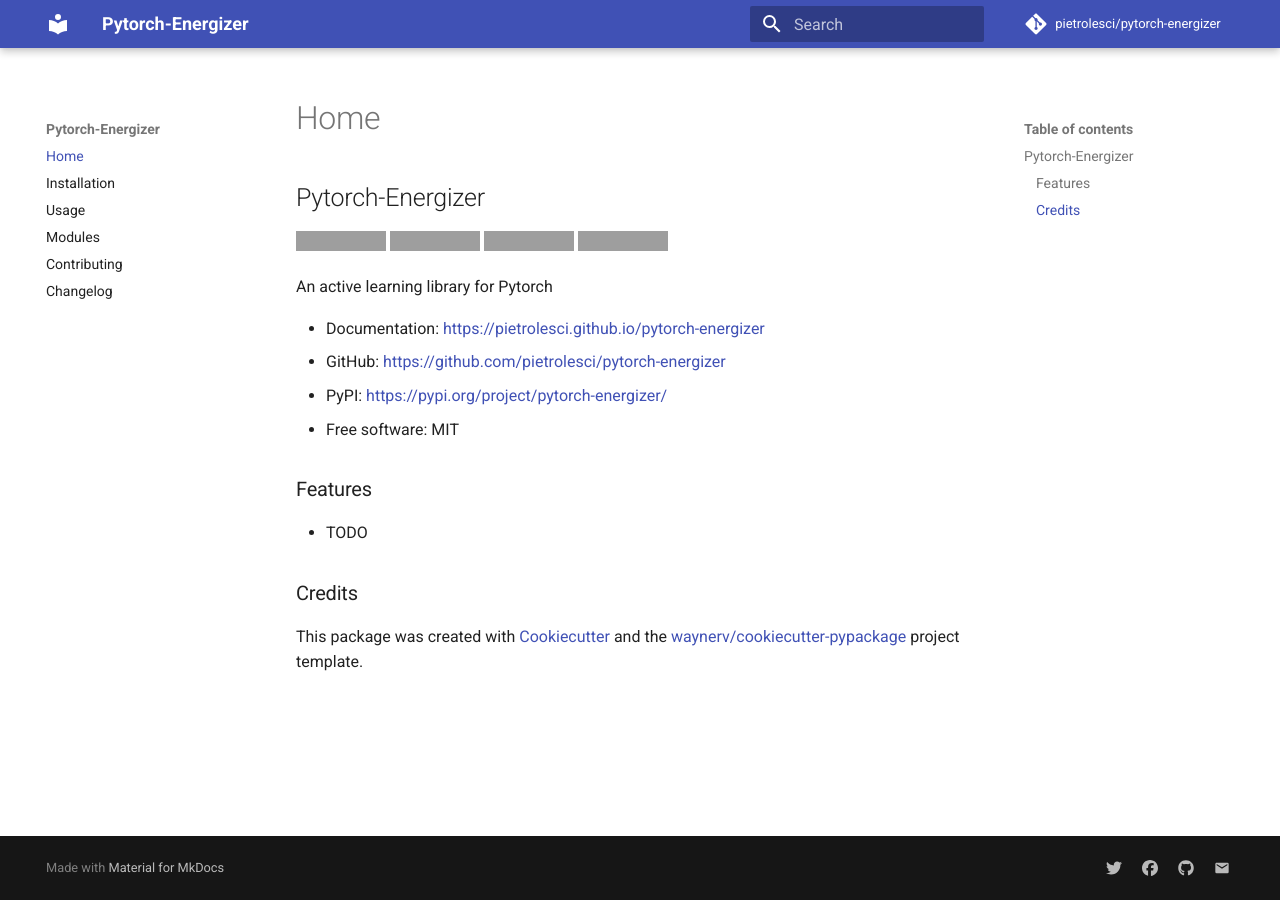
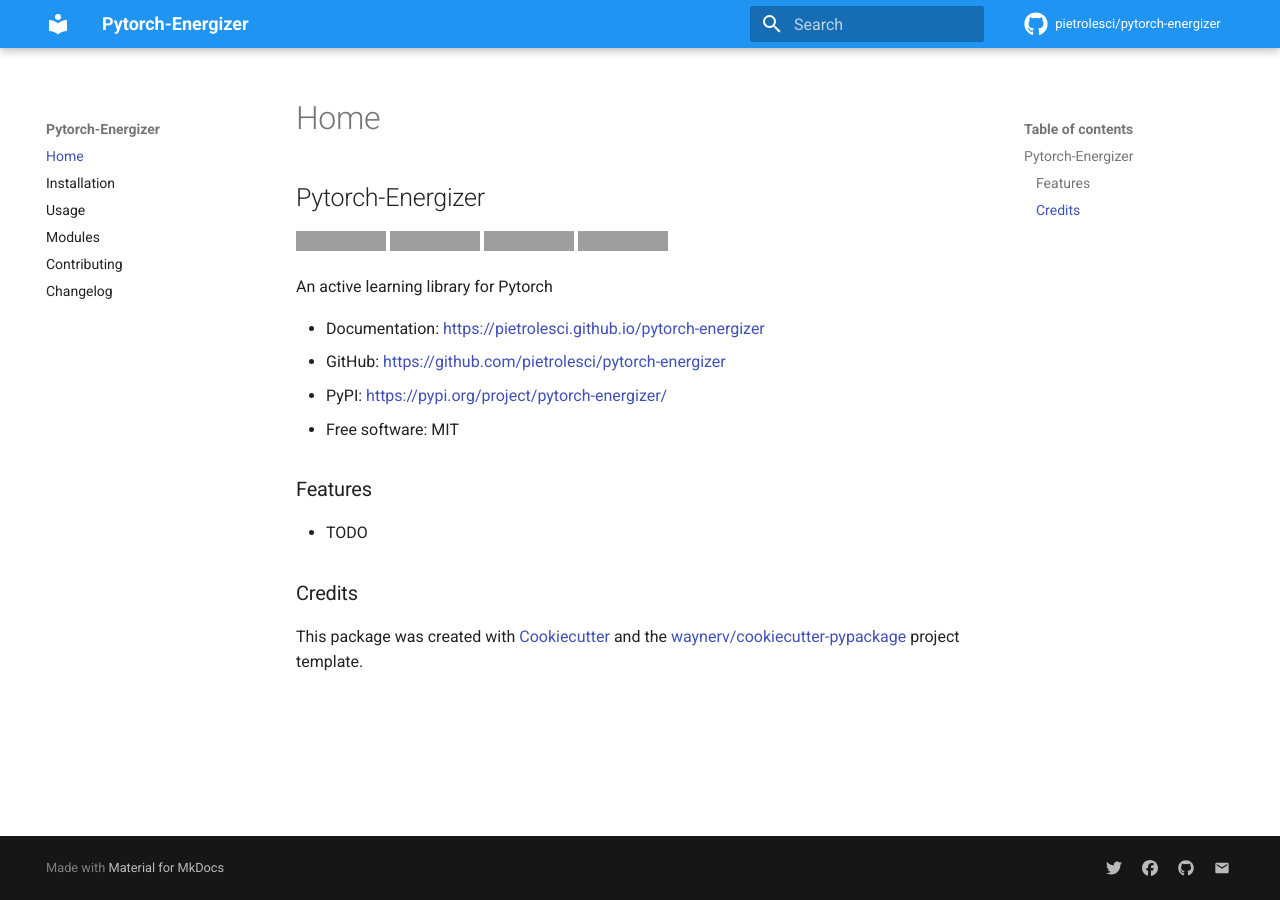
Before and after one commit to pietrolesci/energizer, an MkDocs documentation site: the page built from docs/index.md, in a window 1280 px wide. Built offline with MkDocs 1.6.1 and Material for MkDocs 9.7.7, drawn with Linux system fonts in a browser that asks for light colours; comment, search, counter and statistics services are not loaded; the version menu is left out; grey boxes are pictures that could not be loaded.

Commit message:
enhance docs

```diff
--- a/mkdocs.yml
+++ b/mkdocs.yml
@@ -13,15 +13,19 @@
 theme:
   name: material
   language: en
+  font:
+    text: Roboto
   #logo: assets/logo.png
   palette:
     scheme: preference
-    primary: indigo
-    accent: indigo
+    primary: blue
+    accent: yellow
   features:
     - navigation.indexes
     - navigation.instant
     - navigation.tabs.sticky
+  icon:
+    repo: fontawesome/brands/github
 markdown_extensions:
   - pymdownx.emoji:
       emoji_index: !!python/name:materialx.emoji.twemoji
@@ -67,6 +71,10 @@
       name: Github
     - icon: material/email
       link: "mailto:pietrolesci@outlook.com"
+  version:
+    provider: mike
+edit_uri: edit/main/docs/
+
   # to enable disqus, uncomment the following and put your disqus id below
   # disqus: disqus_id
 # uncomment the following and put your google tracking id below to enable GA
```
